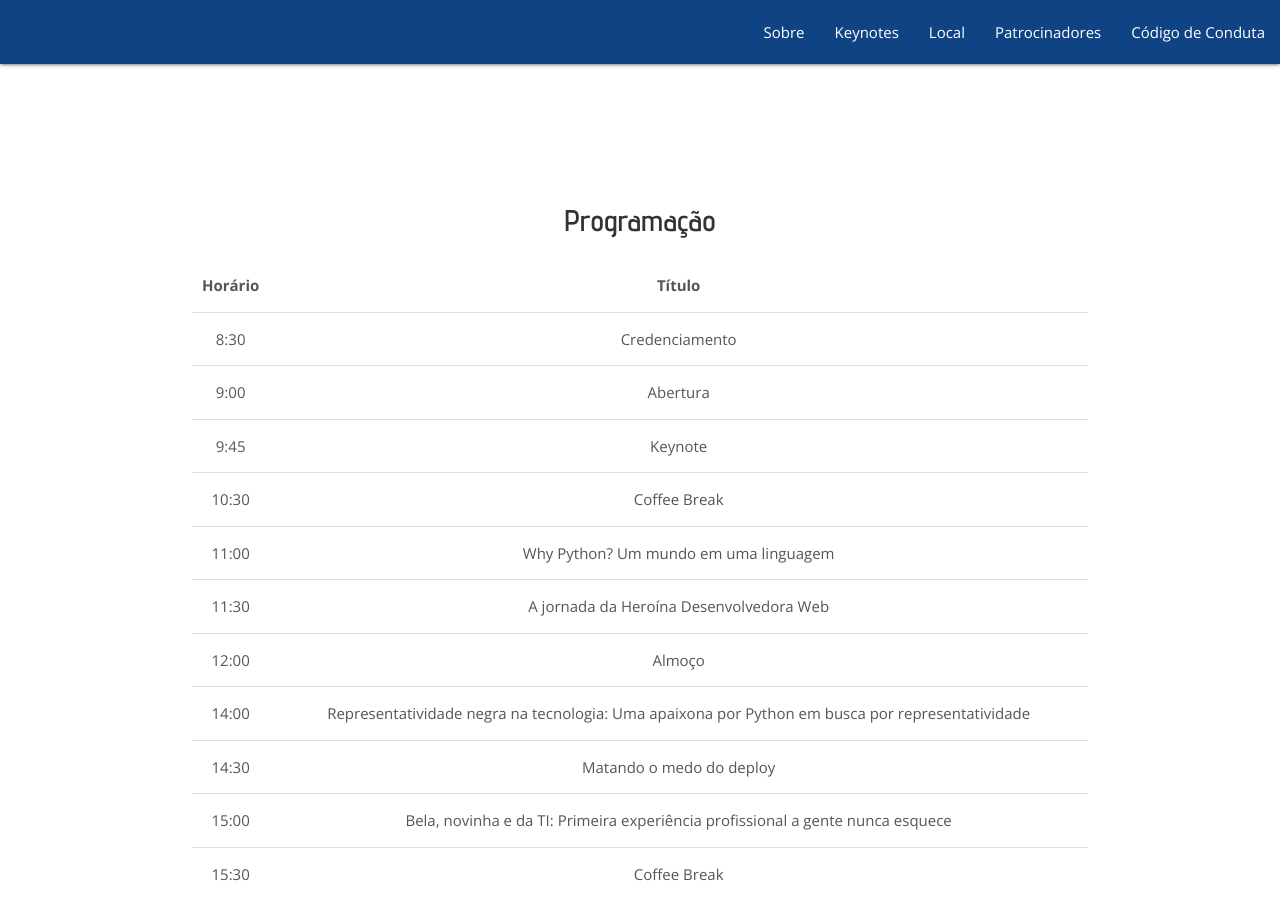
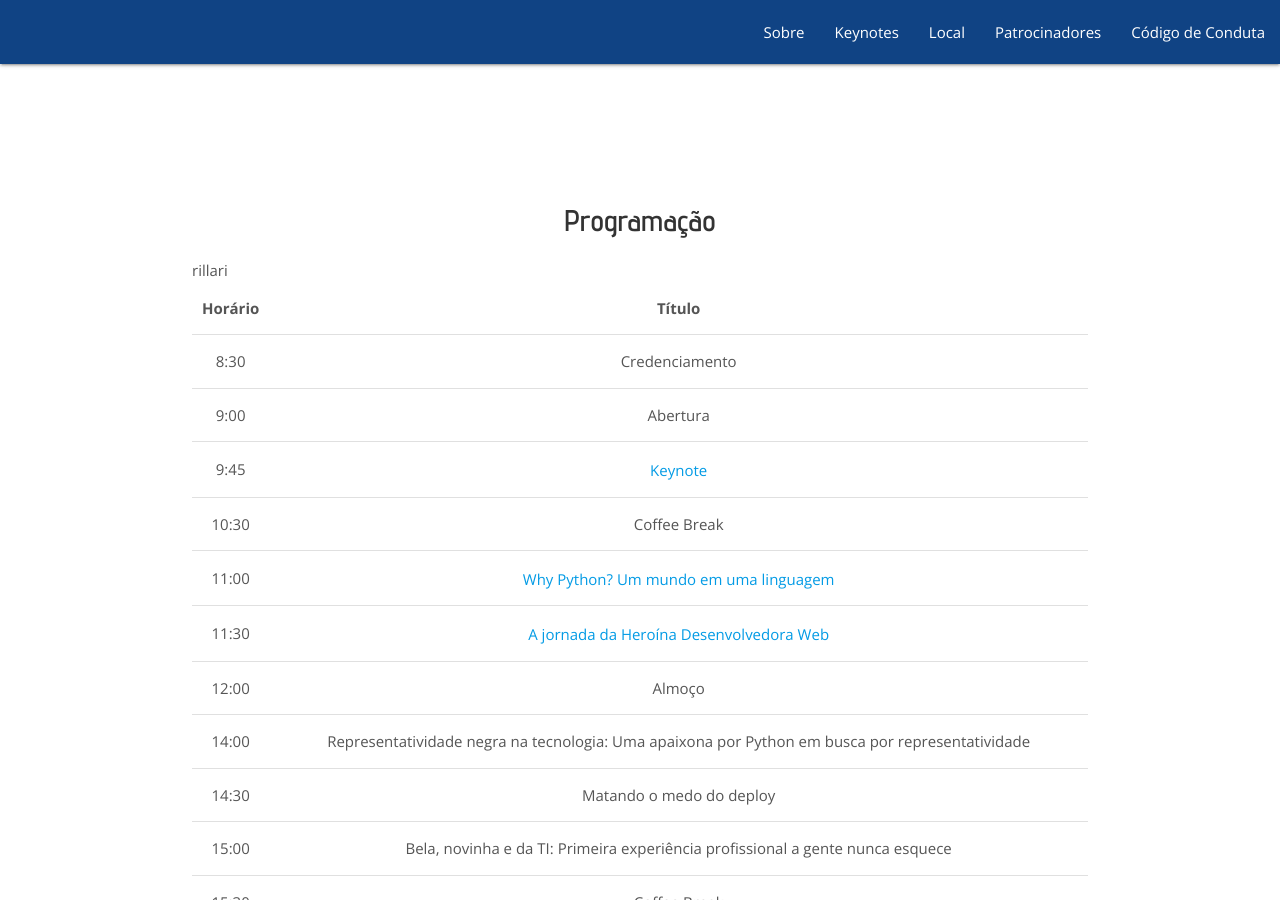
Before and after one commit to pyladies-brazil/conf, a Jekyll site: the page built from index.html, in a window 1280 px wide and 900 px high, scrolled down 2059 px. Built offline with Jekyll 4.4.1, drawn with Linux system fonts in a browser that asks for light colours; nearby versions of some CDN libraries.

Commit message:
feat descrição das palestrantes

```diff
--- a/_includes/footer.html
+++ b/_includes/footer.html
@@ -75,9 +75,9 @@
   else $(".nav-color").show();
 
 })
-    $(document).ready(function(){
-    	$('.parallax').parallax();
-  	});
+$(document).ready(function(){
+   $('.modal').modal();
+ });
 </script>
 
 {% include google-analytics.html %}
--- a/_includes/programacao.html
+++ b/_includes/programacao.html
@@ -23,7 +23,8 @@
 
                 <tr>
                   <td>9:45</td>
-                  <td>Keynote</td>
+
+                  <td> <a class="waves-effect modal-trigger" href="#keynote1"> Keynote</a></td>
                 </tr>
 
                 <tr>
@@ -32,13 +33,13 @@
                 </tr>
 
                 <tr>
-                  <td>11:00</td>
-                  <td>Why Python? Um mundo em uma linguagem</td>
+                  <td>11:00</td> rillari
+                  <td> <a class="waves-effect modal-trigger" href="#rillari">  Why Python? Um mundo em uma linguagem </a></td>
                 </tr>
 
                 <tr>
                   <td>11:30</td>
-                  <td>A jornada da Heroína Desenvolvedora Web</td>
+                  <td>  <a class="waves-effect modal-trigger" href="#sarah"> A jornada da Heroína Desenvolvedora Web </a> </td>
                 </tr>
 
                 <tr>
@@ -48,7 +49,7 @@
 
                 <tr>
                   <td>14:00</td>
-                  <td>Representatividade negra na tecnologia: Uma apaixona por Python em busca por representatividade</td>
+                  <td><a class="waves-effect modal-trigger" href="#murielem"></a>Representatividade negra na tecnologia: Uma apaixona por Python em busca por representatividade</a></td>
                 </tr>
 
                 <tr>
@@ -68,12 +69,12 @@
 
                 <tr>
                   <td>16:00</td>
-                  <td>Data Science: É de comer?</td>
+                  <td><a class="waves-effect modal-trigger" href="#leticia">Data Science: É de comer?</a></td>
                 </tr>
 
                 <tr>
                   <td>16:30</td>
-                  <td>Keynote</td>
+                  <td><a class="waves-effect modal-trigger" href="#keynote2">Keynote</a></td>
                 </tr>
 
                 <tr>
@@ -92,3 +93,78 @@
 
     </div>
 </div>
+
+
+<!-- Modal Structure -->
+<div id="keynote1" class="modal">
+  <div class="modal-content">
+    <h4>Gabi Cavalcant</h4>
+    <p>Formada em Tecnologia da Informação (UFRN-Brasil/Polytech-França), e graduanda em Ciência da Computação (UFRN), atualmente trabalha na área de segurança da informação e IoT na Rede Nacional de Ensino de Pesquisa (RNP).
+        Também contribui em comunidades e coletivos feministas, como o PyLadies e o MUTE.</p>
+
+  </div>
+  <div class="modal-footer">
+    <a href="#!" class="modal-close waves-effect waves-green btn-flat">Fechar</a>
+  </div>
+</div>
+
+
+<!-- Modal Structure -->
+<div id="keynote2" class="modal">
+    <div class="modal-content">
+        <h4>Jessica Temporal</h4>
+        <p>Com uma formação exótica em Informática Biomédica, Jessica Temporal é desenvolvedora e cientista de dados na Nuveo, co-fundadora do Pizza de Dados, o podcast brasileiro sobre ciência de dados. Apaixonada por open source, faz parte do time de mantenedores do projeto Operação Serenata de Amor e participante ativa das iniciativas PyLadies e Women Who Go.</p>
+
+    </div>
+    <div class="modal-footer">
+      <a href="#!" class="modal-close waves-effect waves-green btn-flat">Fechar</a>
+    </div>
+  </div>
+
+
+<!-- Modal Structure -->
+<div id="rillari" class="modal">
+    <div class="modal-content">
+        <h4>Rillari Santana</h4>
+        <p>Potiguar com feeling cearense. Membro organizadora do PyLadies Fortaleza. Estudante de Engenharia de Computação no IFCE - Campus Fortaleza. Técnica em Informática formada pelo IFRN - Campus Mossoró. Programa desde os 16 anos. Atualmente trabalha com desenvolvimento web. Por não ter tido muitas referências quando iniciou na carreira, faz o que tiver ao seu alcance para motivar mais mulheres a seguirem na TI.</p>
+    </div>
+    <div class="modal-footer">
+      <a href="#!" class="modal-close waves-effect waves-green btn-flat">Fechar</a>
+    </div>
+  </div>
+
+
+<!-- Modal Structure -->
+<div id="sarah" class="modal">
+    <div class="modal-content">
+        <h4>Sarah Raquel</h4>
+        <p>Desenvolvedora backend na Codeminer42, GDG/WTM Natal Organizer e PyLady.</p>
+    </div>
+    <div class="modal-footer">
+      <a href="#!" class="modal-close waves-effect waves-green btn-flat">Fechar</a>
+    </div>
+  </div>
+
+
+
+<!-- Modal Structure -->
+<div id="murielem" class="modal">
+  <div class="modal-content">
+      <h4>Ingrid Murielem</h4>
+      <p>Ingrid Murielem, 23 anos, Gaucha, Colorada, Desenvolvedora e estudante de Ciência da Computação na UFRGS - Universidade Federal do Rio Grande do Sul.Uma apaixonada por Ruby e Python em uma busca constante por mais conhecimento. É treinadora oficial de eventos para inclusão de minorias na área da TI: AfroPython, RailGirls (NH e POA) e DjangoGirls(POA).</p>
+  </div>
+  <div class="modal-footer">
+    <a href="#!" class="modal-close waves-effect waves-green btn-flat">Fechar</a>
+  </div>
+</div>
+
+<div id="leticia" class="modal">
+    <div class="modal-content">
+        <h4>Letícia Silva</h4>
+        <p>Graduanda em Ciência da Computação e estudante de iniciação científica no INPE (Instituto Nacional de Pesquisas Espaciais), busca fazer do mundo um lugar mais inclusivo para as mulheres e todos os grupos que são considerados minorias.
+            É organizadora do Django Girls, PyLadies, Devs JavaGirl e Women Techmakers de São José dos Campos, e colabora com iniciativas como o Elas Programam e Training Center. </p>
+    </div>
+    <div class="modal-footer">
+      <a href="#!" class="modal-close waves-effect waves-green btn-flat">Fechar</a>
+    </div>
+  </div>
```
Also changed, not shown: _includes/keynotes.html (line endings or trailing spaces).
